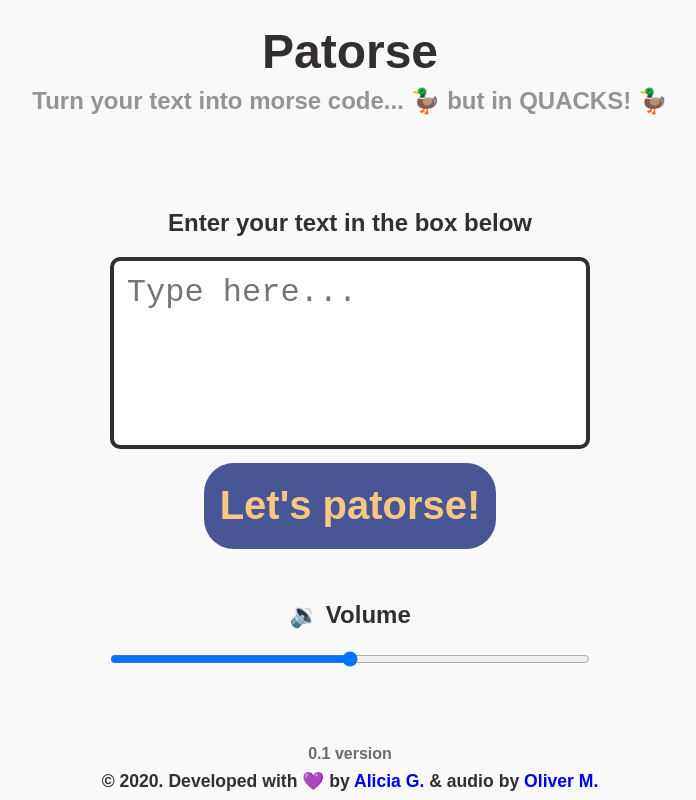
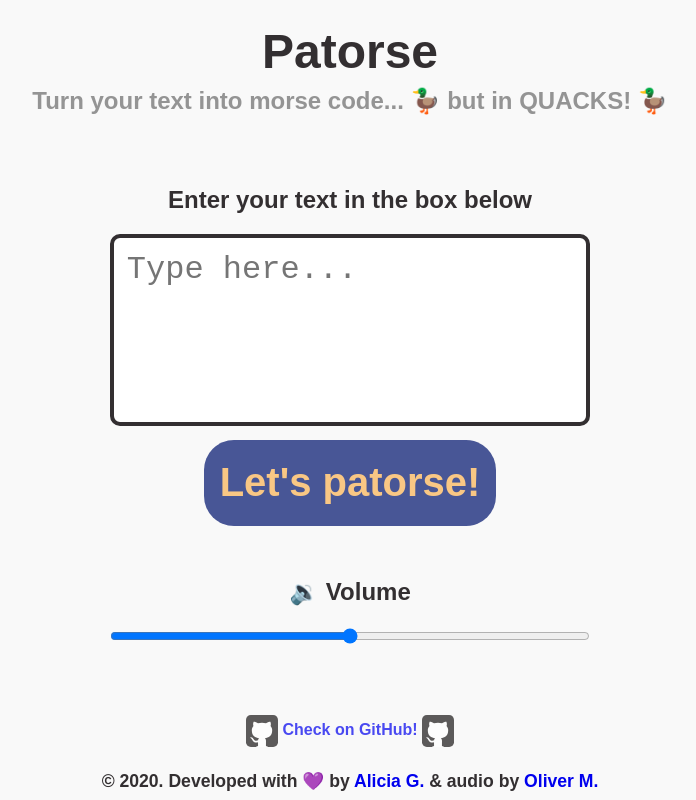
Before and after one commit to firenz/patorse, a website built with Parcel: page src/index.html in a window 1280 px wide. Shown: the whole page, without its empty margins (290-986 px from the left). Built offline with nearby package versions, Linux system fonts and the light colour scheme.

Commit message:
add link to repository in footer with minor sass improvements

```diff
--- a/src/index.html
+++ b/src/index.html
@@ -53,8 +53,12 @@
       </section>
     </main>
     <footer>
-      <section id="version">
-        0.1 version
+      <section id="rrss">
+        <a href="https://github.com/Firenz/patorse" alt="GitHub repository">
+          <img class="icon" src="./media/icons/github.svg" alt="GitHub icon">
+          Check on GitHub!
+          <img class="icon" src="./media/icons/github.svg" alt="GitHub icon">
+        </a>
       </section>
       <section id="credits">
         <span role="img" aria-label="Copyright">&copy;</span> 2020. Developed with <span role="img" aria-label="Love">&#x1F49C;</span> by
--- a/src/sass/_core.scss
+++ b/src/sass/_core.scss
@@ -10,6 +10,18 @@ body {
 h1, h2, h3, h4, h5, h6 {
   font-size: $font-size-default * 1.5;
   color: $font-color-primary;
+}
+
+a {
+  text-decoration: none;
+  &:visited {
+    color: $color-link;
+  }
+}
+
+img.icon {
+  width: 2rem;
+  vertical-align: middle;
 }
 
 header {
@@ -47,15 +59,11 @@ footer {
   color: $font-color-primary;
   font-weight: bold;
   text-align: center;
-  margin: 0 1rem 0.5rem;
+  padding: 0 1rem 0.5rem;
 
-  a {
-    text-decoration: none;
-  }
-
-  #version {
+  #rrss {
     font-size: $font-size-default;
-    color: transparentize($font-color-primary, 0.3);
-    padding-bottom: 0.5rem;
+    opacity: 0.7;
+    padding: 1rem 1rem 1.5rem;
   }
 }
--- a/src/sass/_variables.scss
+++ b/src/sass/_variables.scss
@@ -9,6 +9,7 @@ $color-primary: #332f31;
 $color-secondary: #949494;
 $color-accent-1: #485696;
 $color-accent-2: #f9c784;
+$color-link: #00e;
 
 $font-family-default: Arial, Helvetica, sans-serif, monospace;
 $font-size-default: 1rem;
```
Also changed, not shown: src/media/icons/github.svg (added).
